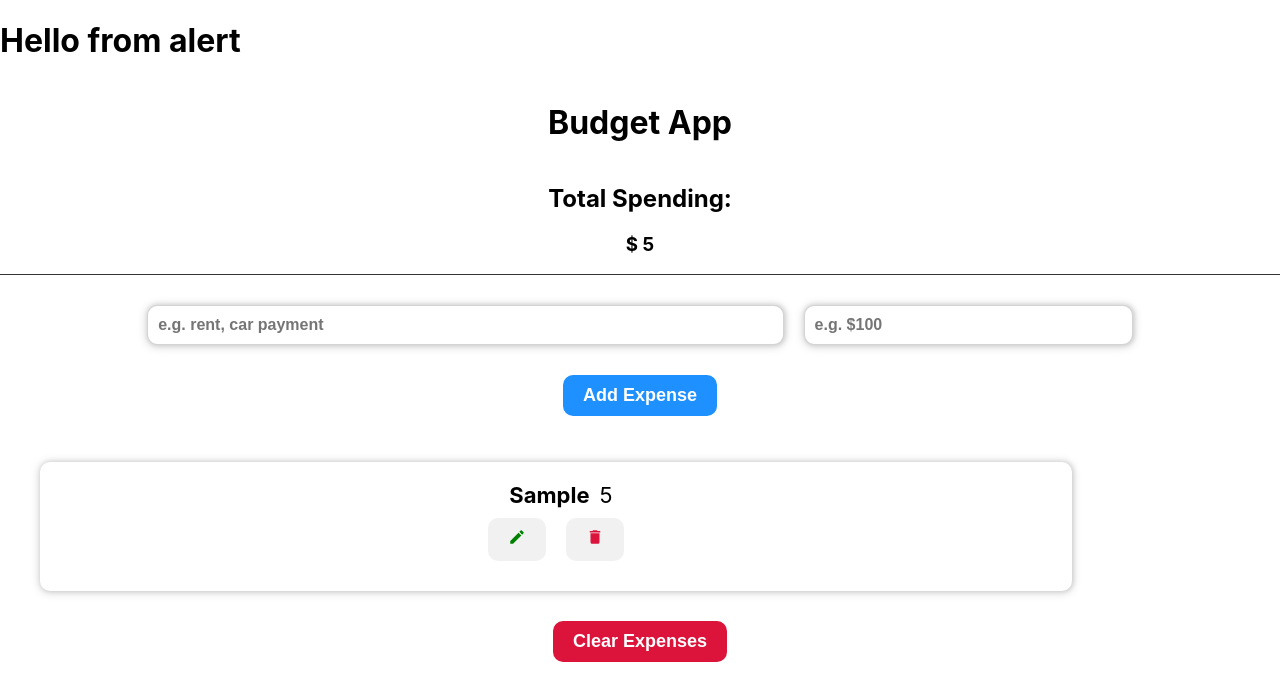
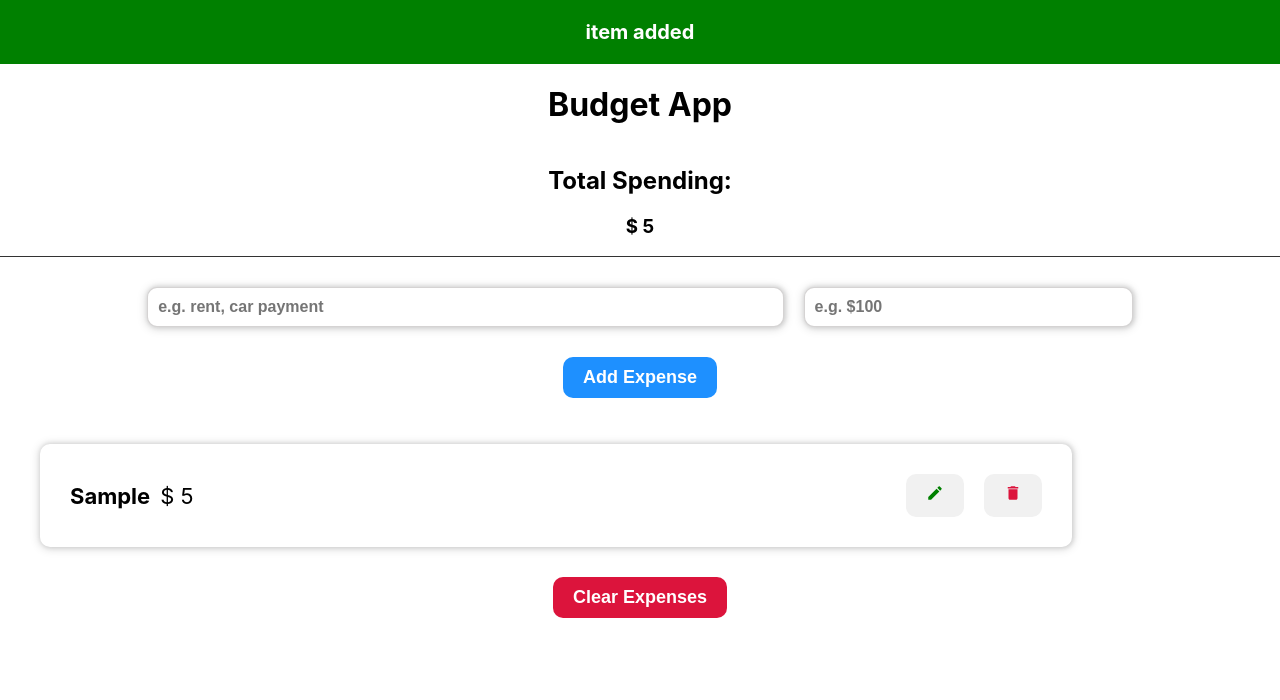
Before and after one commit to bobbyhalljr/Budget-App, a React (Create React App) app: page / in a window 1280 px wide. Both pictures are taken after typing "Sample", "5" into the empty fields and a click on the button "Add Expense". Shown: the top 700 px of the page. Built offline with nearby package versions, Linux system fonts and the light colour scheme.

Commit message:
explored material ui

```diff
--- a/package.json
+++ b/package.json
@@ -3,7 +3,7 @@
   "version": "0.1.0",
   "private": true,
   "dependencies": {
-    "@material-ui/core": "^4.4.0",
+    "@material-ui/core": "^4.4.1",
     "material-table": "^1.50.0",
     "react": "^16.9.0",
     "react-dom": "^16.9.0",
--- a/src/App.css
+++ b/src/App.css
@@ -90,12 +90,14 @@ input:focus {
   color: crimson;
   background: #f1f1f1;
   margin: 10px;
+  font-size: 18px;
 }
 
 .edit-btn {
   color: green;
   background: #f1f1f1;
   margin: 10px;
+  font-size: 18px;
 }
 
 .expense-list {
@@ -117,6 +119,12 @@ input:focus {
   width: 80%;
 }
 
+.item {
+  display: flex;
+  align-items: center;
+  justify-content: space-between;
+}
+
 .expense {
   font-size: 22px;
   font-weight: 700;
@@ -126,3 +134,27 @@ input:focus {
 .amount {
   font-size: 22px;
 }
+
+.alert-success {
+  background: green;
+  color: #fff;
+  padding: 20px;
+  font-size: 20px;
+  font-weight: 700;
+  text-align: center;
+  display: flex;
+  justify-content: center;
+  align-items: center;
+}
+
+.alert-danger {
+  background: crimson;
+  color: #fff;
+  padding: 20px;
+  font-size: 20px;
+  font-weight: 700;
+  text-align: center;
+  display: flex;
+  justify-content: center;
+  align-items: center;
+}
--- a/src/App.js
+++ b/src/App.js
@@ -74,7 +74,7 @@ function App() {
       } else {
         const singleExpense = { id: uuid(), charge, amount };
         setExpenses([...expenses, singleExpense]);
-        handleAlert({ type: 'succes', text: 'item added' })
+        handleAlert({ type: 'success', text: 'item added' })
       }
 
       // set charge to empty string
--- a/src/components/Alert.js
+++ b/src/components/Alert.js
@@ -1,9 +1,9 @@
 import React from 'react';
 
-const Alert = () => {
+const Alert = ({ type, text }) => {
     return (
         <>
-            <h1>Hello from alert</h1>
+            <div className={`alert alert-${type}`}>{text}</div>
         </>
     )
 }
--- a/src/components/ExpenseItem.js
+++ b/src/components/ExpenseItem.js
@@ -11,9 +11,9 @@ const ExpenseItem = ({
         <li className='item'>
             <div className='info'>
                 <span className='expense'>{charge}</span>
-                <span className='amount'>{amount}</span>
+                <span className='amount'>$ {amount}</span>
             </div>
-            <div>
+            <div className='btn-container'>
                 <button
                     className='btn edit-btn'
                     aria-label='edit-button'
```
Also changed, not shown: 1 other file (tests, documents, lock files or other folders).
